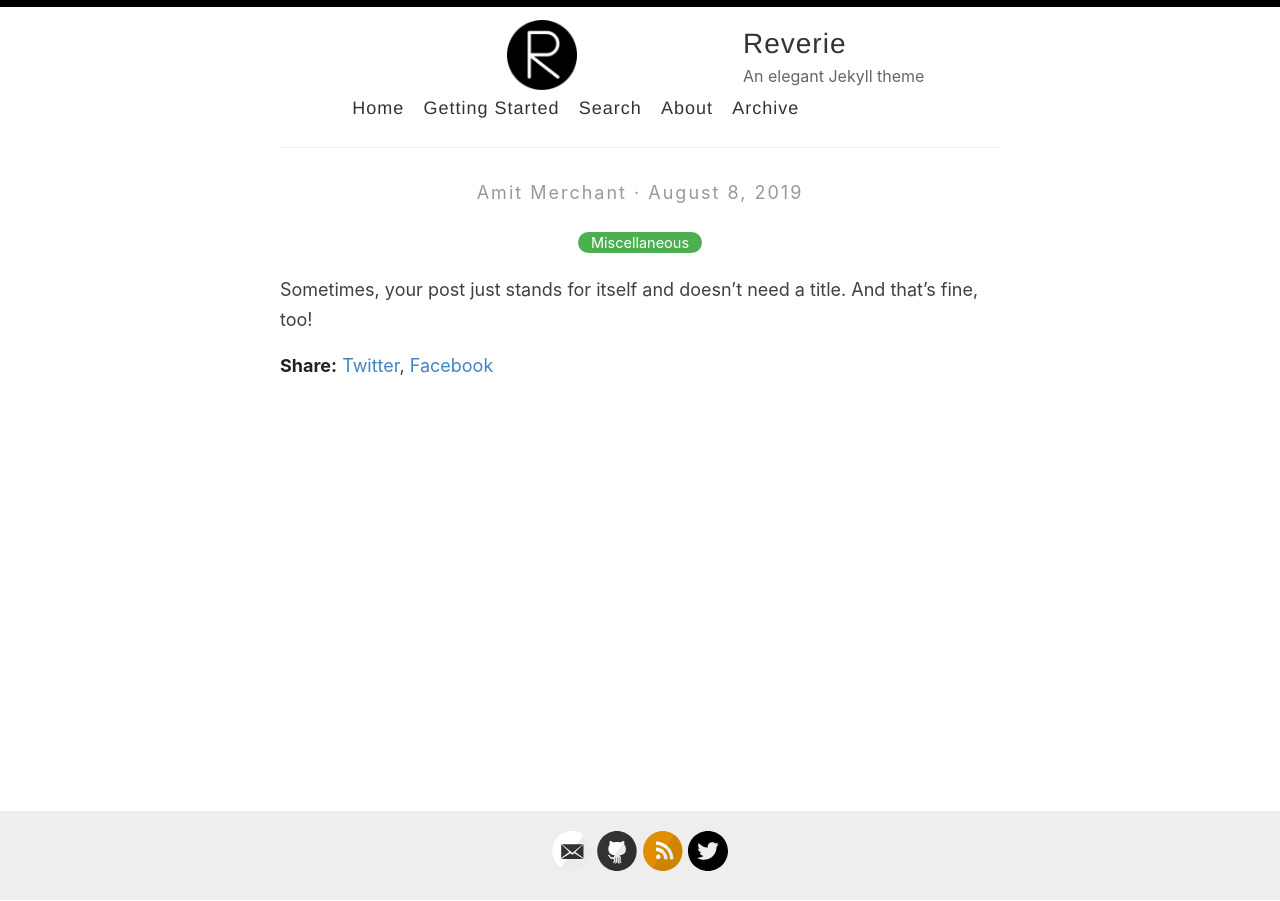
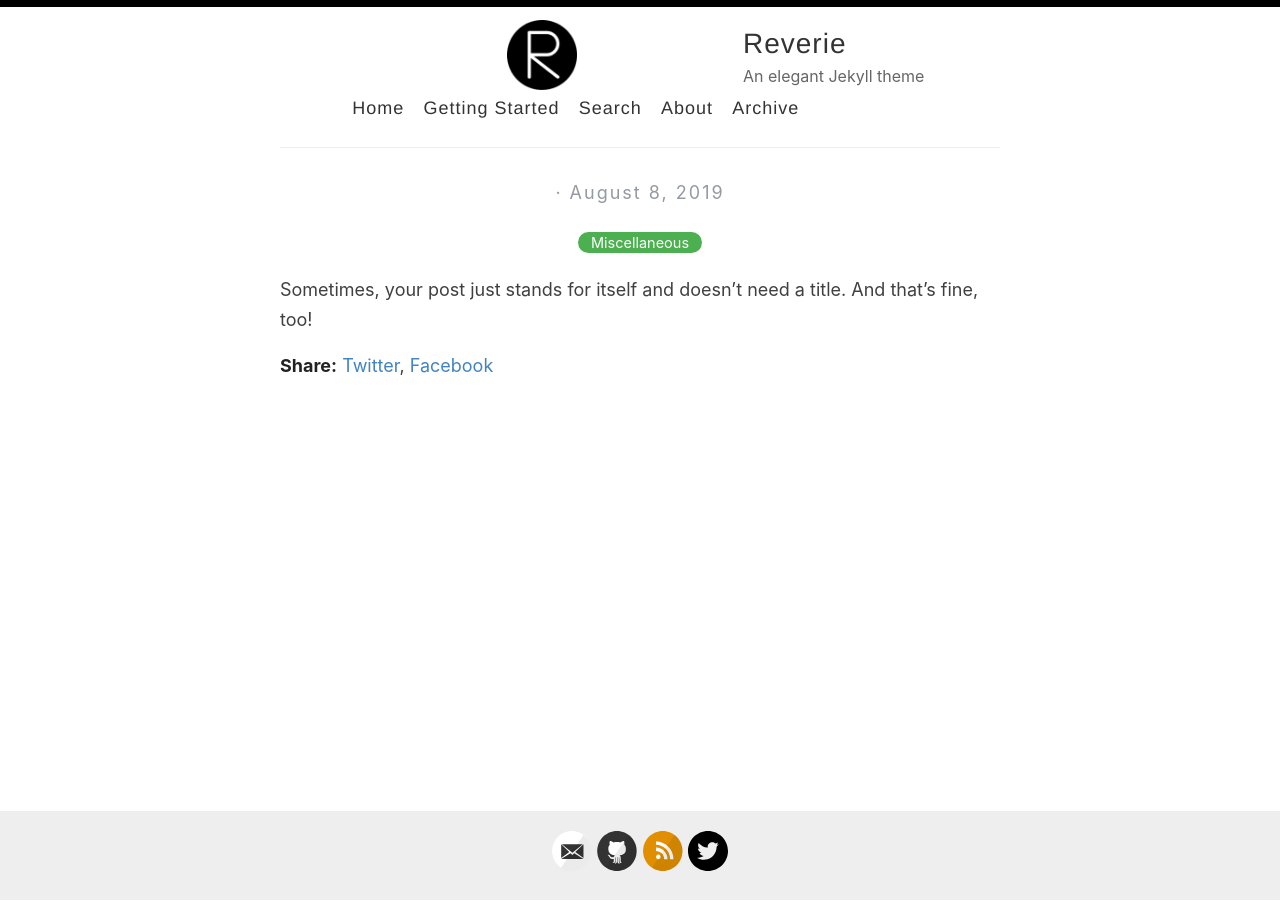
Before and after one commit to dfghjd/dfghjd.github.io, a Jekyll site: the page built from _posts/2019-08-08-no-title-posts.md, in a window 1280 px wide. Built offline with Jekyll 4.4.1, drawn with Linux system fonts in a browser that asks for light colours.

Commit message:
Update _config.yml

```diff
--- a/_config.yml
+++ b/_config.yml
@@ -6,7 +6,7 @@
 name: Reverie
 
 # Name of the author
-author: Amit Merchant
+author: #
 
 # Short bio or description (displayed in the header)
 description: An elegant Jekyll theme
```
